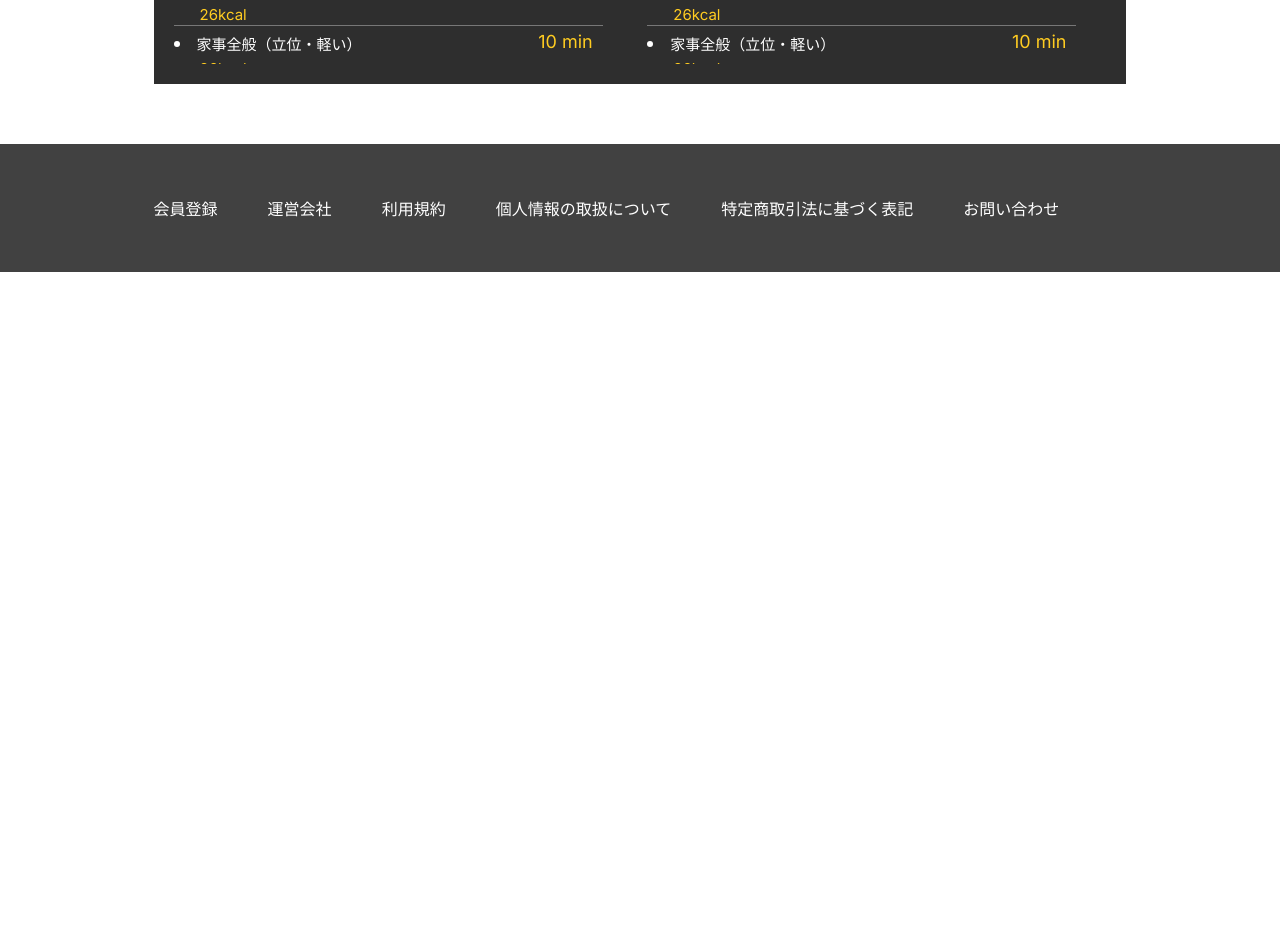
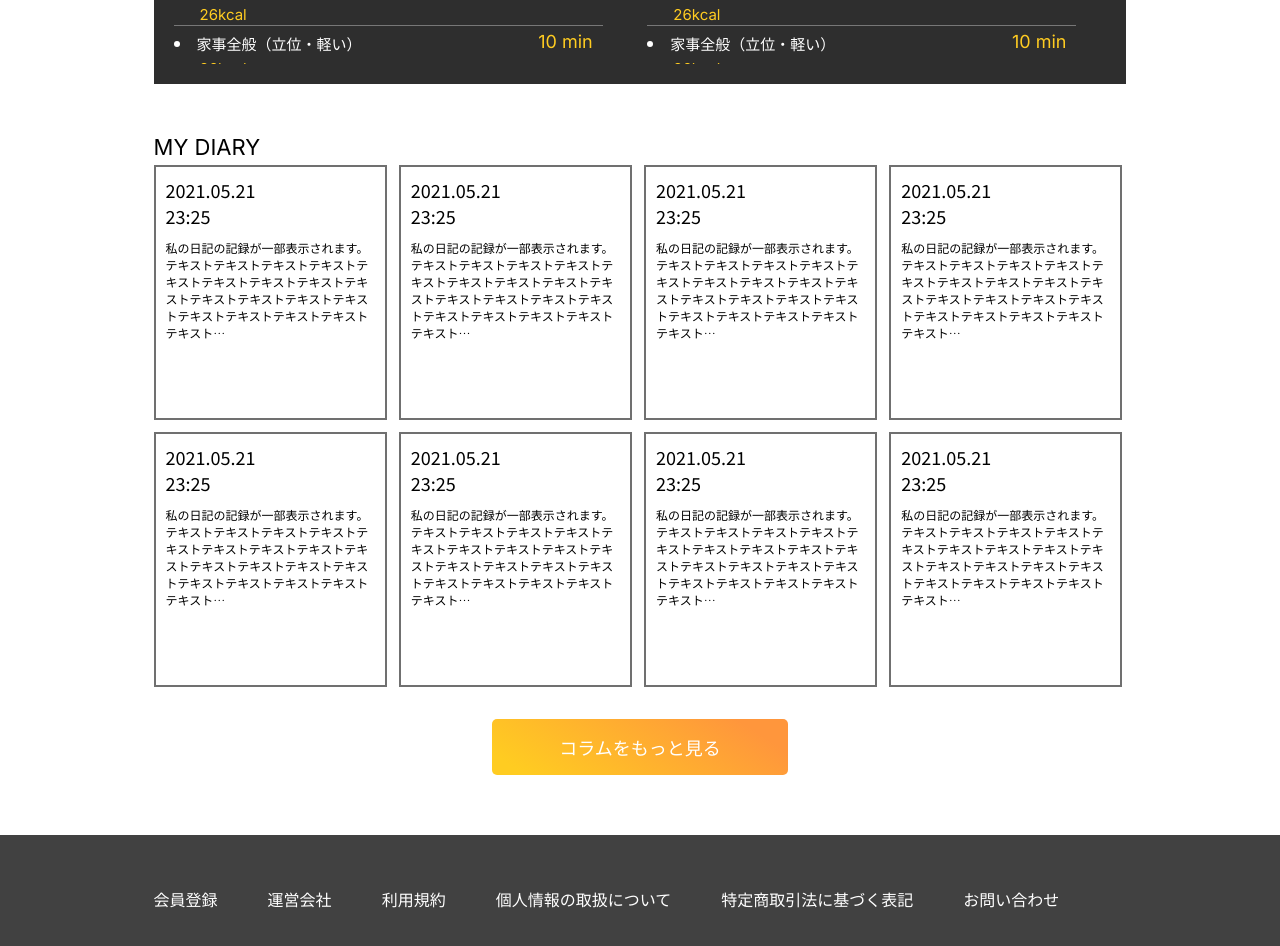
Before and after one commit to SimpleCray/Arent-HealthApp, a React (Create React App) app: page /my-record in a window 1280 px wide. Shown: the part 1020-1966 px from the top of the page. Before the commit the page ends 1292 px from the top, so only its background shows below. Built offline with nearby package versions, Linux system fonts and the light colour scheme.

Commit message:
scroll top button

```diff
--- a/src/components/pages/MyRecord.js
+++ b/src/components/pages/MyRecord.js
@@ -4,6 +4,16 @@ import { COLOR, RECORD_CARD } from '../../shared/constants';
 import { myRecordLineChartData } from '../../shared/mock-data';
 import { Footer, Navbar } from '../shared';
 import { Line } from 'react-chartjs-2';
+import ScrollTopButton from '../shared/ScrollTopButton';
+
+const exerciseItem = { name: '家事全般（立位・軽い）', kcal: 26, duration: '10 min' }
+
+const diaryItem = {
+    date: '2021.05.21',
+    hour: '23:25',
+    name: '私の日記の記録が一部表示されます。',
+    description: 'テキストテキストテキストテキストテキストテキストテキストテキストテキストテキストテキストテキストテキストテキストテキストテキストテキストテキスト…'
+}
 
 const MyRecordPage = () => {
     const options = {
@@ -94,7 +104,7 @@ const MyRecordPage = () => {
                             <div className='date'>2021.05.21</div>
                         </div>
                         <div className='data-container'>
-                            {Array.from({ length: 20 }, () => ({ name: '家事全般（立位・軽い）', kcal: 26, duration: '10 min' })).map((item, index) => (
+                            {Array.from({ length: 20 }, () => exerciseItem).map((item, index) => (
                                 <div className='data-item' key={`data-${index}`}>
                                     <li>
                                         <div className='name'>
@@ -108,8 +118,25 @@ const MyRecordPage = () => {
                             ))}
                         </div>
                     </div>
+                    <div className='my-diary-container'>
+                        <div className='name'>MY DIARY</div>
+                        <div className='data-container'>
+                        {Array.from({ length: 8 }, () => diaryItem).map((item, index) => (
+                            <div key={`diary-${index}`} className={`data-item ${(index + 1) % 4 === 0 && 'last-item'}`}>
+                                <div className='date-time'>{item.date}</div>
+                                <div className='date-time' style={{marginBottom: 10}}>{item.hour}</div>
+                                <div className='text'>{item.name}</div>
+                                <div className='text'>{item.description}</div>
+                            </div>
+                        ))}
+                        </div>
+                    </div>
+                    <div className='bottom-button-container'>
+                        <button className='bottom-button'>コラムをもっと見る</button>
+                    </div>
                 </div>
             </div>
+            <ScrollTopButton/>
             <Footer />
         </div>
     );
--- /dev/null
+++ b/src/components/shared/ScrollTopButton.js
@@ -0,0 +1,34 @@
+import { useState } from 'react';
+import SVG from '../../resources/svg';
+
+const ScrollTopButton = () => {
+    const [visible, setVisible] = useState(false);
+
+    const toggleVisible = () => {
+        const scrolled = document.documentElement.scrollTop;
+        if (scrolled > 300) {
+            setVisible(true);
+        } else if (scrolled <= 300) {
+            setVisible(false);
+        }
+    };
+
+    const scrollToTop = () => {
+        window.scrollTo({
+            top: 0,
+            behavior: 'smooth',
+            /* you can also use 'auto' behaviour
+         in place of 'smooth' */
+        });
+    };
+
+    window.addEventListener('scroll', toggleVisible);
+
+    return (
+        <button className='scroll-top-button' onClick={scrollToTop} style={{ display: visible ? 'inline' : 'none' }}>
+            <SVG.TopArrow />
+        </button>
+    );
+};
+
+export default ScrollTopButton;
--- a/src/resources/svg/index.js
+++ b/src/resources/svg/index.js
@@ -3,13 +3,15 @@ import { ReactComponent as Challenge } from "./challenge.svg";
 import { ReactComponent as Info } from "./info.svg";
 import { ReactComponent as Memo } from "./memo.svg";
 import { ReactComponent as Menu } from "./menu.svg";
+import { ReactComponent as TopArrow } from "./topArrow.svg";
 
 const SVG = {
     Logo,
     Challenge,
     Info,
     Memo,
-    Menu
+    Menu,
+    TopArrow,
 }
 
 export default SVG;
--- a/src/scss/components/_button.scss
+++ b/src/scss/components/_button.scss
@@ -1 +1,38 @@
 @import '../abstract/variables';
+
+.bottom-button-container {
+    text-align: center;
+    .bottom-button {
+        width: 296px;
+        height: 56px;
+        background: linear-gradient(32.95deg, $yellow 8.75%, $orange 86.64%);
+        border: none;
+        cursor: pointer;
+        font-size: 18px;
+        color: white;
+        font-weight: 300;
+        border-radius: 5px;
+    }
+    .bottom-button:hover {
+        filter: grayscale(10%);
+    }
+}
+
+.scroll-top-button {
+    position: fixed;
+    // width: 100%;
+    right: 5%;
+    bottom: 20%;
+    width: 48px;
+    height: 48px;
+    border-radius: 50%;
+    border: 1px solid $gray;
+    z-index: 1;
+    background: white;
+    cursor: pointer;
+    animation: fadein 0.3s;
+}
+
+.scroll-top-button:hover {
+    background: $yellow;
+}
--- a/src/scss/pages/_landing.scss
+++ b/src/scss/pages/_landing.scss
@@ -61,24 +61,6 @@
         }
     }
 
-    .bottom-button-container {
-        text-align: center;
-        .bottom-button {
-            width: 296px;
-            height: 56px;
-            background: linear-gradient(32.95deg, $yellow 8.75%, $orange 86.64%);
-            border: none;
-            cursor: pointer;
-            font-size: 18px;
-            color: white;
-            font-weight: 300;
-            border-radius: 5px;
-        }
-        .bottom-button:hover {
-            filter: grayscale(10%);
-        }
-    }
-
     @media screen and (max-width: 1250px) {
 
     }
--- a/src/scss/pages/_myRecord.scss
+++ b/src/scss/pages/_myRecord.scss
@@ -121,9 +121,40 @@
         }
     }
 
+    .my-diary-container {
+        margin-bottom: 20px;
+        .name {
+            font-family: 'Inter';
+            font-weight: 400;
+            font-size: 22px;
+            margin-bottom: 5px
+        }
+        .data-container {
+            @extend .flex, .wrap;
+            .data-item {
+                // height: 231px;
+                width: calc(25% - 39px);
+                padding: 10px 15px 10px 10px;
+                border: 2px solid #707070;
+                margin-right: 12px;
+                margin-bottom: 12px;
+                .date-time {
+                    font-size: 18px;
+                }
+                .text {
+                    font-size: 12px;
+                    font-weight: 300;
+                }
+            }
+        }
+    }
+
     @media screen and (max-width: 1280px) {
         .record-card {
             width: 288px;
         }
+        .my-diary-container .data-container .data-item {
+            height: 231px;
+        }
     }
 }
```
Also changed, not shown: src/resources/svg/topArrow.svg (added).
